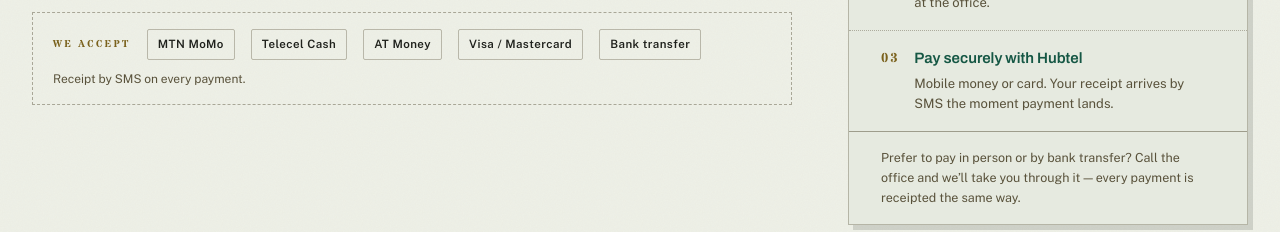
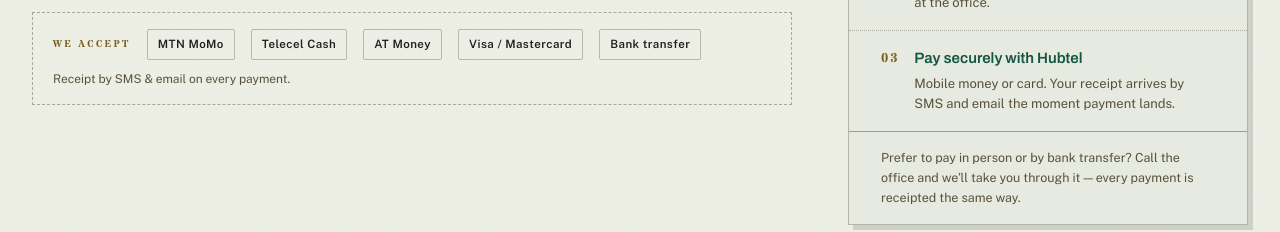
Before and after one commit to nuru484/agritrade-frontend, a Next.js app: page /pay in a window 1280 px wide. Shown: the part 588-820 px from the top of the page. Built offline with nearby package versions, Linux system fonts and the light colour scheme; no server answers.

Commit message:
feat(pay): receipts arrive by email as well as SMS

```diff
--- a/src/app/(site)/pay/page.tsx
+++ b/src/app/(site)/pay/page.tsx
@@ -28,7 +28,7 @@ const HOW_IT_WORKS = [
   {
     no: "03",
     title: "Pay securely with Hubtel",
-    body: "Mobile money or card. Your receipt arrives by SMS the moment payment lands.",
+    body: "Mobile money or card. Your receipt arrives by SMS and email the moment payment lands.",
   },
 ];
 
@@ -76,7 +76,7 @@ export default function PayPage() {
               ),
             )}
             <span className="text-[12px] text-soil">
-              Receipt by SMS on every payment.
+              Receipt by SMS &amp; email on every payment.
             </span>
           </div>
         </div>
--- a/src/components/home/paper-trail.tsx
+++ b/src/components/home/paper-trail.tsx
@@ -34,12 +34,12 @@ const DOCS: PaperDoc[] = [
     stampTone: "leaf",
   },
   {
-    title: "SMS RECEIPT",
+    title: "PAYMENT RECEIPT",
     fileNo: "SALE NA-____",
     rows: [
       { label: "REFERENCE", value: "Quoted on your invoice" },
       { label: "PAYMENT", value: "MoMo, card or transfer" },
-      { label: "CONFIRMED", value: "The moment it lands" },
+      { label: "CONFIRMED", value: "SMS & email, instantly" },
     ],
     stamp: "Paid in full",
     stampTone: "leaf",
--- a/src/components/pay/sale-lookup.tsx
+++ b/src/components/pay/sale-lookup.tsx
@@ -204,7 +204,8 @@ export function SaleLookup() {
             </h2>
             <p className="mx-auto max-w-[42ch] text-[14px] leading-[1.6] text-soil">
               {formatMoney(view.sale.amountOutstanding)} paid on sale{" "}
-              {view.sale.reference}. A receipt has been sent by SMS. Thank you
+              {view.sale.reference}. A receipt has been sent by SMS and email.
+              Thank you
               for your business.
             </p>
           </div>
```
